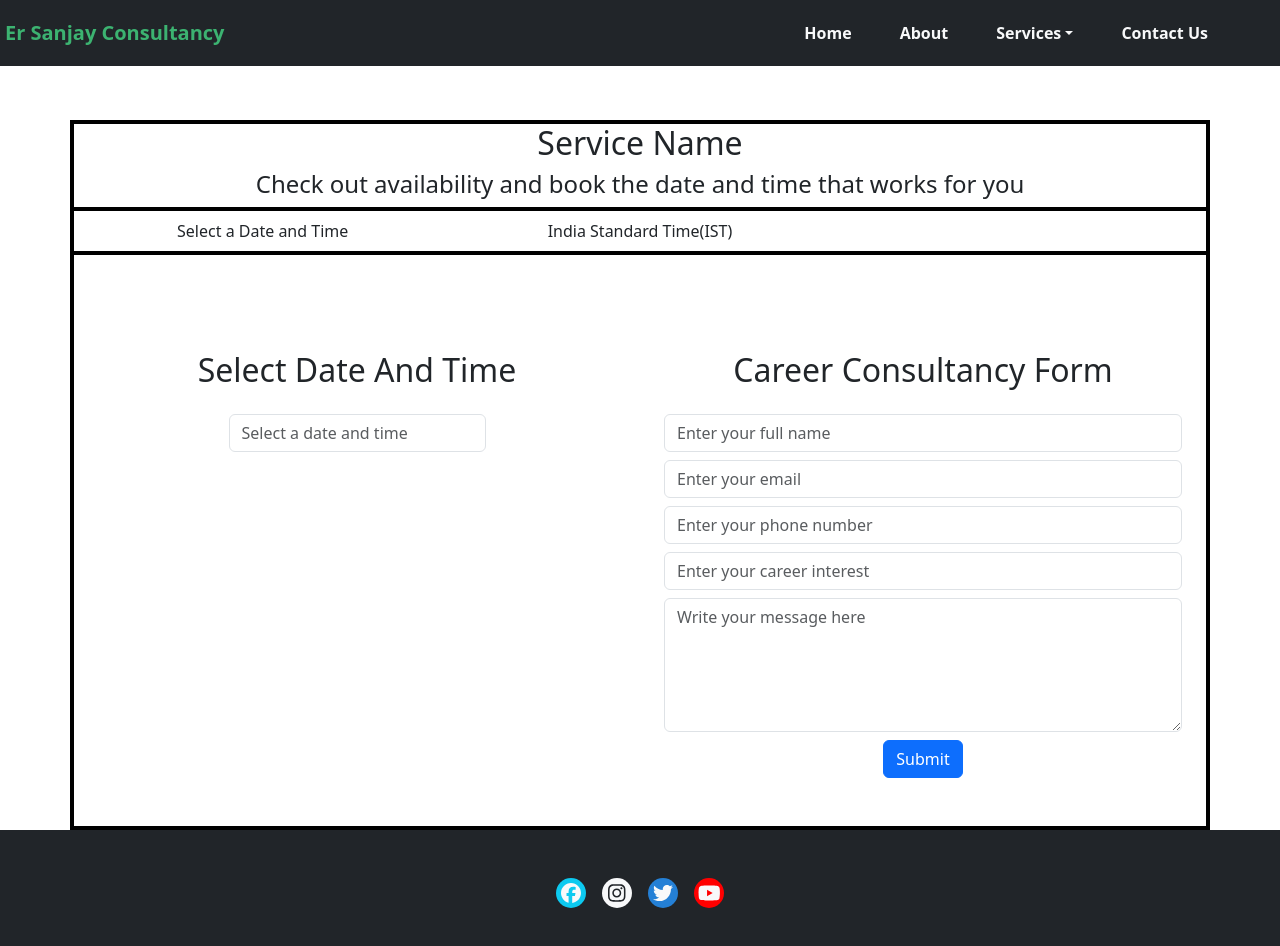
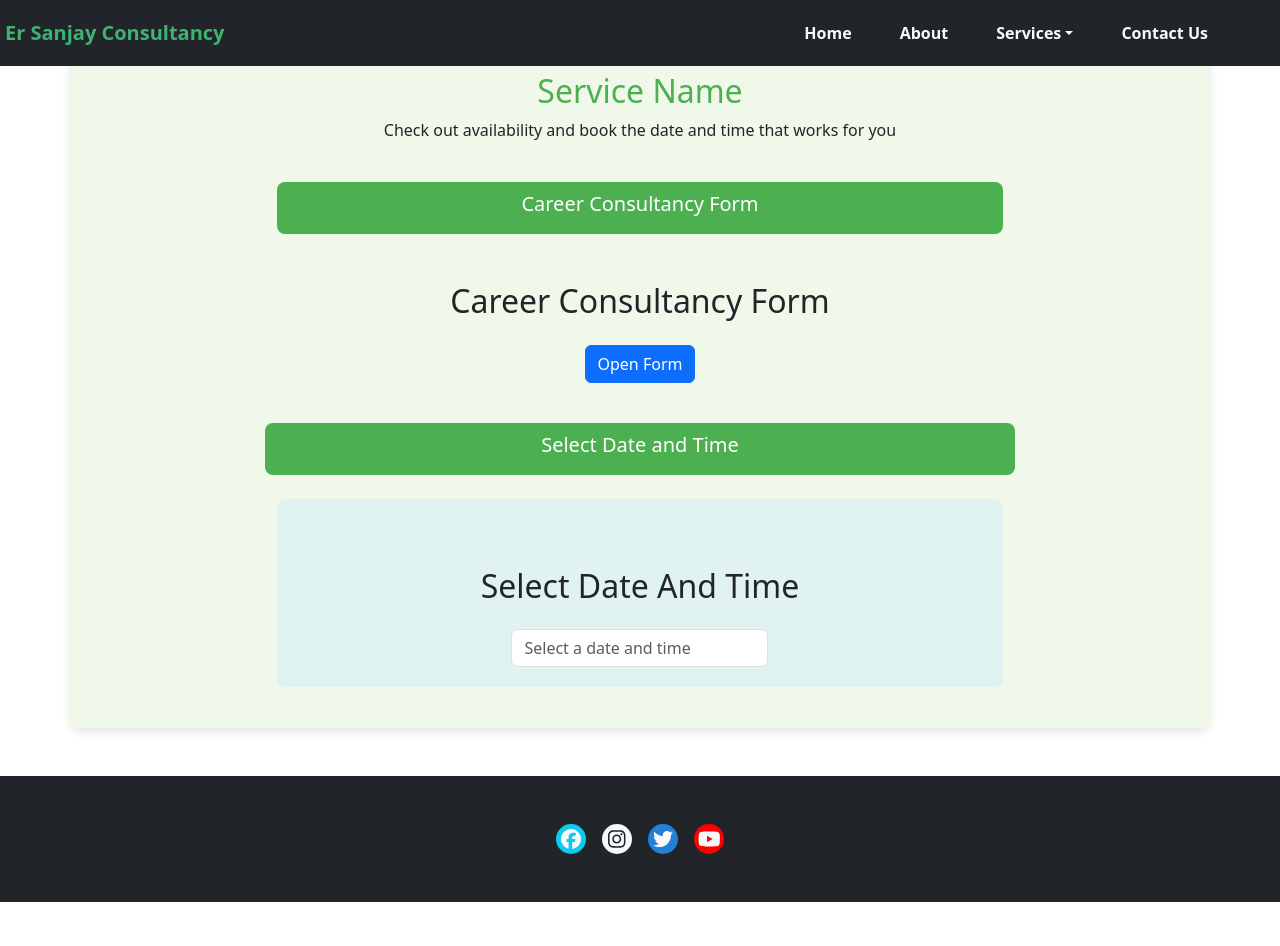
Before and after one commit to rajatjoshi2004/Online-Consultation, a React (Create React App) app: page /Consultant in a window 1280 px wide. Shown: the top 946 px of the page. After the commit the page ends 902 px from the top, so only its background shows below. Built offline with nearby package versions, Linux system fonts and the light colour scheme.

Commit message:
"updated consult page"

```diff
--- a/src/Components/CareerConsultForm/Form.jsx
+++ b/src/Components/CareerConsultForm/Form.jsx
@@ -1,7 +1,9 @@
 import React, { useState } from 'react';
 import 'bootstrap/dist/css/bootstrap.min.css';
+import { Modal, Button } from 'react-bootstrap';
 
 const CareerConsultancyForm = () => {
+    const [showForm, setShowForm] = useState(false);
     const [formData, setFormData] = useState({
         name: '',
         email: '',
@@ -9,6 +11,9 @@ const CareerConsultancyForm = () => {
         careerInterest: '',
         message: ''
     });
+
+    const handleCloseForm = () => setShowForm(false);
+    const handleShowForm = () => setShowForm(true);
 
     const handleChange = (e) => {
         const { name, value } = e.target;
@@ -22,17 +27,25 @@ const CareerConsultancyForm = () => {
         e.preventDefault();
         // Handle form submission
         console.log('Form data submitted:', formData);
+        setShowForm(false); // Close the form after submission
     };
 
     return (
         <div className="container mt-5">
             <h2 className="text-center mb-4">Career Consultancy Form</h2>
+            <Button variant="primary" onClick={handleShowForm}>Open Form</Button>
+
+            <Modal show={showForm} onHide={handleCloseForm}>
+                <Modal.Header closeButton>
+                    <Modal.Title>Career Consultancy Form</Modal.Title>
+                </Modal.Header>
+                <Modal.Body>
                     <form onSubmit={handleSubmit}>
                         <div className="form-group">
-
+                            <label htmlFor="name">Full Name</label>
                             <input
                                 type="text"
-                        className="form-control my-2"
+                                className="form-control"
                                 id="name"
                                 name="name"
                                 placeholder="Enter your full name"
@@ -41,10 +54,10 @@ const CareerConsultancyForm = () => {
                             />
                         </div>
                         <div className="form-group">
-
+                            <label htmlFor="email">Email</label>
                             <input
                                 type="email"
-                        className="form-control my-2"
+                                className="form-control"
                                 id="email"
                                 name="email"
                                 placeholder="Enter your email"
@@ -53,10 +66,10 @@ const CareerConsultancyForm = () => {
                             />
                         </div>
                         <div className="form-group">
-
+                            <label htmlFor="phone">Phone Number</label>
                             <input
                                 type="tel"
-                        className="form-control my-2"
+                                className="form-control"
                                 id="phone"
                                 name="phone"
                                 placeholder="Enter your phone number"
@@ -65,10 +78,10 @@ const CareerConsultancyForm = () => {
                             />
                         </div>
                         <div className="form-group">
-
+                            <label htmlFor="careerInterest">Career Interest</label>
                             <input
                                 type="text"
-                        className="form-control my-2"
+                                className="form-control"
                                 id="careerInterest"
                                 name="careerInterest"
                                 placeholder="Enter your career interest"
@@ -77,9 +90,9 @@ const CareerConsultancyForm = () => {
                             />
                         </div>
                         <div className="form-group">
-
+                            <label htmlFor="message">Message</label>
                             <textarea
-                        className="form-control my-2"
+                                className="form-control"
                                 id="message"
                                 name="message"
                                 rows="5"
@@ -90,6 +103,8 @@ const CareerConsultancyForm = () => {
                         </div>
                         <button type="submit" className="btn btn-primary">Submit</button>
                     </form>
+                </Modal.Body>
+            </Modal>
         </div>
     );
 };
--- a/src/Components/Gridcalendre/Grid.jsx
+++ b/src/Components/Gridcalendre/Grid.jsx
@@ -1,40 +1,47 @@
-import React from 'react'
-import Calendre from '../Calendre/Calendre'
-import CareerConsultancyForm from '../CareerConsultForm/Form'
+import React from 'react';
+import Calendre from '../Calendre/Calendre';
+import CareerConsultancyForm from '../CareerConsultForm/Form';
+
 const Grid = () => {
   return (
-    <>
-        <div className="container text-center" style={{border:"2px solid black" ,marginTop:"15vh"}}>
-    {/* Stack the columns on mobile by making one full-width and the other half-width */}
-    <div className="row" style={{border:"2px solid black"}}>
-      <div className="col-md-">
-        <h2>Service Name</h2>
+    <div className="container my-5 py-4" style={{ height: '85vh', backgroundColor: '#f0f8ea', borderRadius: '8px', boxShadow: '0 4px 8px rgba(0, 0, 0, 0.1)', padding: '20px', marginBottom: '2vh' }}>
+      {/* Service Information */}
+      <div className="row justify-content-center mb-4">
+        <div className="col-md-8 text-center">
+          <h2 style={{ color: '#4caf50' }}>Service Name</h2>
+          <p>Check out availability and book the date and time that works for you</p>
+        </div>
       </div>
-      <div className="row mx-0">
-      <h4 >Check out availability and book the date and time that works for you</h4>
+
+      {/* Career Consultancy Form */}
+      <div className="row justify-content-center mb-4">
+        <div className="col-md-8">
+          <div className="text-center mb-3" style={{ backgroundColor: '#4caf50', color: '#fff', borderRadius: '8px', padding: '10px' }}>
+            <h5>Career Consultancy Form</h5>
+          </div>
+          <div className="text-center mb-3">
+            <CareerConsultancyForm />
+          </div>
+        </div>
+      </div>
+
+      {/* Select Date and Time */}
+      <div className="row justify-content-center mb-4">
+        <div className="col-md-8 text-center" style={{ backgroundColor: '#4caf50', color: '#fff', borderRadius: '8px', padding: '10px' }}>
+          <h5>Select Date and Time</h5>
+        </div>
+      </div>
+
+      {/* Calendar */}
+      <div className="row justify-content-center mb-4">
+        <div className="col-md-8">
+          <div className="text-center mb-3" style={{ backgroundColor: '#e0f2f1', borderRadius: '8px', padding: '20px' }}>
+            <Calendre />
+          </div>
+        </div>
       </div>
     </div>
-    {/* Columns start at 50% wide on mobile and bump up to 33.3% wide on desktop */}
-    <div className="row" style={{border:"2px solid black"}}>
-      <div className="col-6 col-md-4 my-2">Select a Date and Time</div>
-      <div className="col-6 col-md-4 my-2">India Standard Time(IST) </div>
+  );
+};
 
-    </div>
-    {/* Columns are always 50% wide, on mobile and desktop */}
-    <div className="row" style={{border:"2px solid black"}}>
-      <div className="col-6 my-5">
-        <Calendre/>
-      </div>
-      <div className="col-6 my-5">
-
-     <CareerConsultancyForm/>
-
-      </div>
-    </div>
-  </div>
-
-    </>
-  )
-}
-
-export default Grid
+export default Grid;
--- a/src/page/SubscriptionPage.js
+++ b/src/page/SubscriptionPage.js
@@ -2,6 +2,7 @@ import React, { useState } from 'react'
 import Card from '../Components/Card/Card'
 import img1 from '../Images/Usage-Tokens-of-Subscription-Business-Models.png'
 import img2 from '../Images/how-to-create-a-successful-subscription-based-app-monetization-model.webp'
+import { Link } from 'react-router-dom';
 const SubscriptionPage = () => {
 
     const [ data , setData] = useState([
@@ -29,7 +30,10 @@ const SubscriptionPage = () => {
              <div className="container py-5 ">
                  <div className="row  m-0 p-0 " >
                      <div className="col-md-6">
+                     <Link to="/Consultant">
                      <Card data = {data[0]}/>
+                     </Link>
+
                         {/* <img src={img1} width="60%"/> */}
                      </div>
                      <div className="col-md-6">
```
Lines whose indentation alone changed are shown as unchanged.
